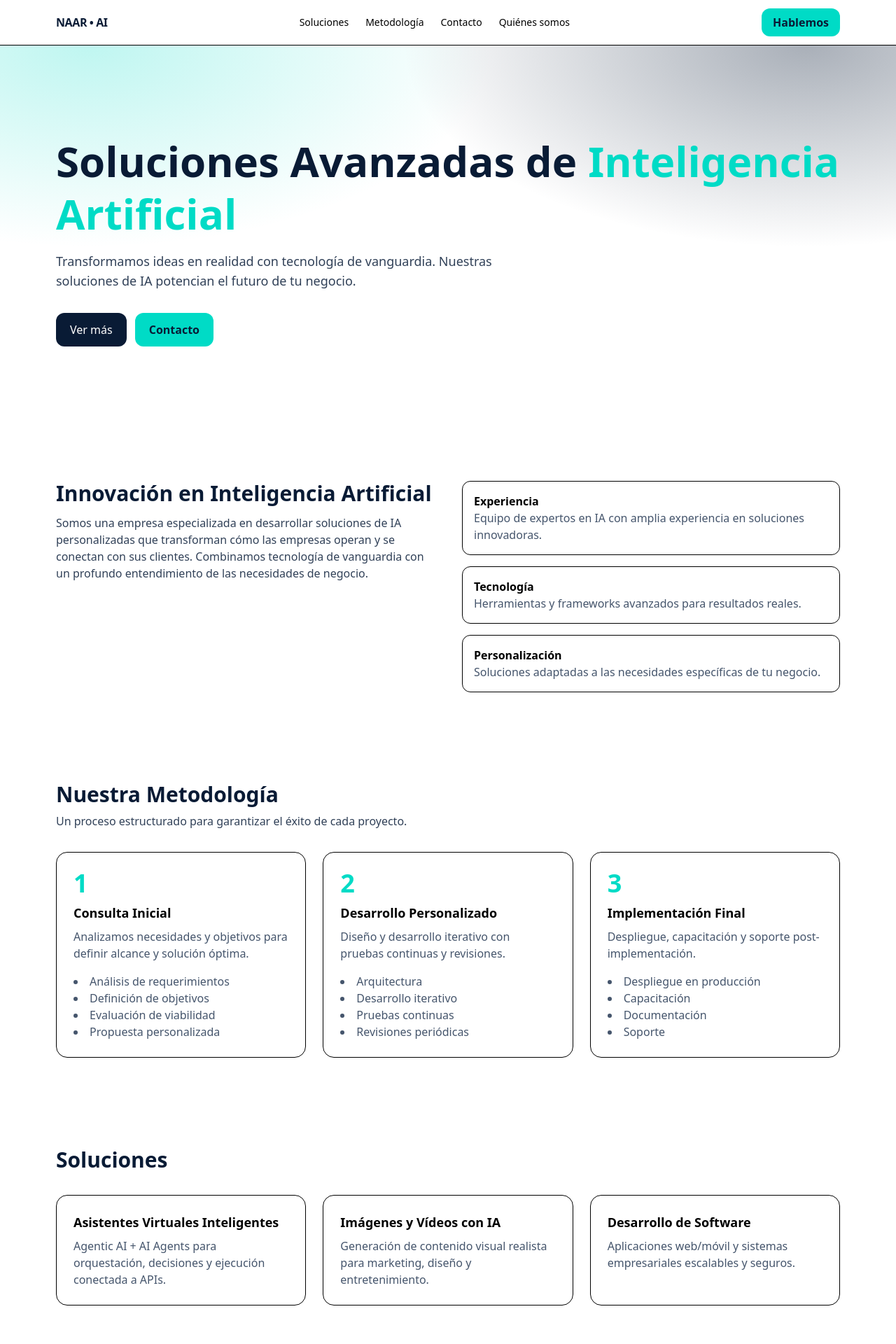
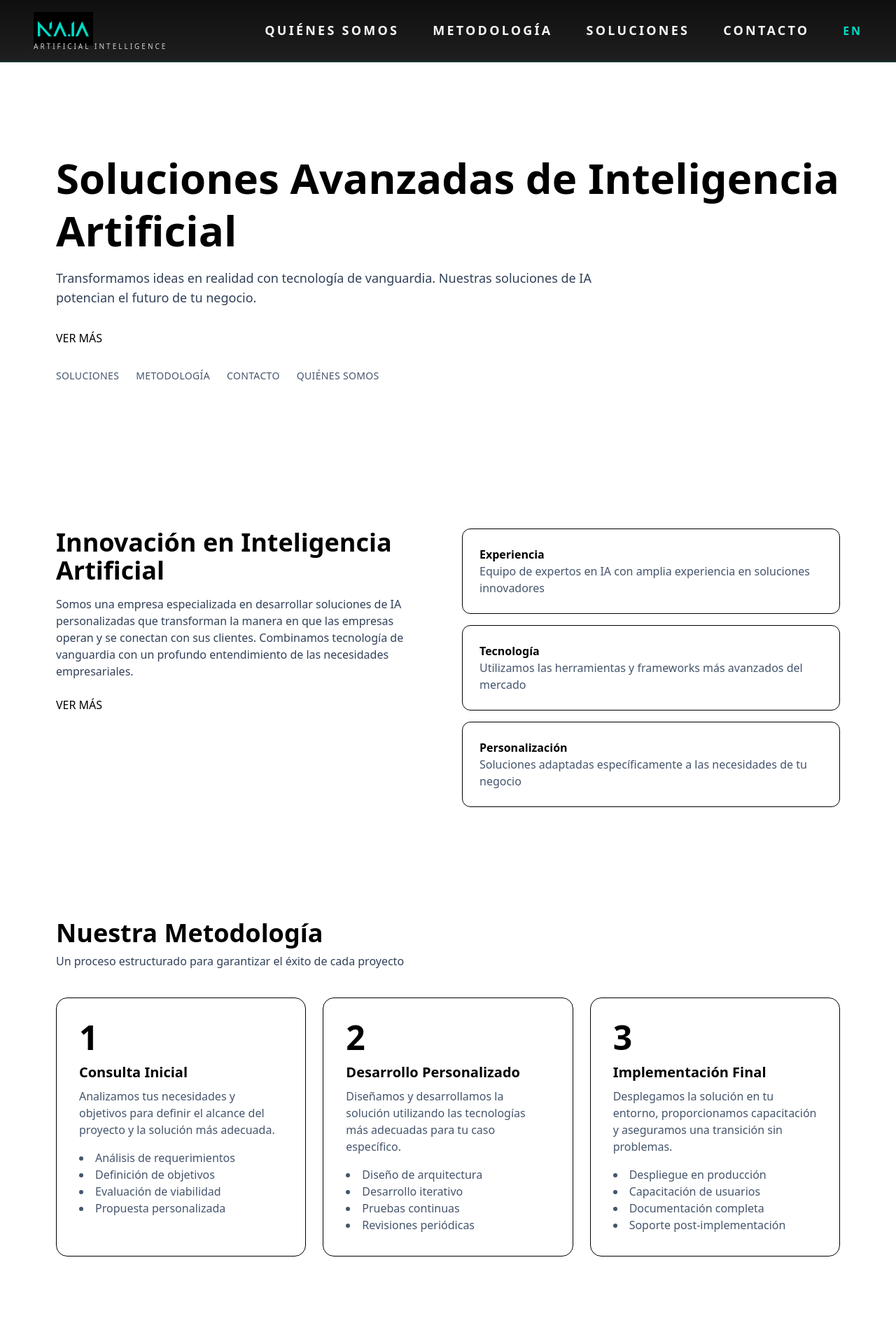
Before and after one commit to robertofdzb10/NAAR-AI-WEB, a React (Vite) app: page / in a window 1280 px wide. Shown: the top 1920 px of the page at 70% size. Built offline with nearby package versions, Linux system fonts and the light colour scheme.

Commit message:
Intial Navbar

```diff
--- a/src/index.css
+++ b/src/index.css
@@ -1,25 +1,61 @@
 @import "tailwindcss";
 
-:root {
-  --color-primary: #091b35; /* azul profundo */
-  --color-secondary: #00dbc6; /* turquesa */
-  --color-secondary-light: #9bdbe7; /* azul claro */
-  --color-background: #ffffff;
-  --color-foreground: #0b1220;
+html, body, #root {
+  margin: 0;
+  padding: 0;
+  width: 100%;
 }
 
-* { box-sizing: border-box; }
-html, body, #root { height: 100%; }
+:root {
+  --color-primary: #091b35;
+  --color-secondary: #00dbc6;
+  --color-background: #0a0a0a;
+  --color-foreground: #f8fafc;
+}
 
-/* Utilidades */
-.bg-primary { background-color: var(--color-primary); }
-.text-primary { color: var(--color-primary); }
-.bg-secondary { background-color: var(--color-secondary); }
-.text-secondary { color: var(--color-secondary); }
-.bg-secondary-light { background-color: var(--color-secondary-light); }
+/* NAVBAR */
+.navbar {
+  background: linear-gradient(180deg, rgba(0, 0, 0, 0.94) 0%, rgba(0, 0, 0, 0.88) 100%);
+  border-bottom: 1px solid rgba(0, 219, 198, 0.18);
+  box-shadow: inset 0 -1px 0 0 rgba(0, 219, 198, 0.1);
+}
 
-/* Gradiente hero */
-.hero-bg {
-  background: radial-gradient(60rem 30rem at 10% 0%, rgba(0,219,198,0.25), transparent 60%),
-              radial-gradient(60rem 30rem at 90% 0%, rgba(9,27,53,0.35), transparent 60%);
+/* Menú centrado */
+.nav-center {
+  gap: 112px;
 }
+
+/* Ítems del menú */
+.nav-item {
+  text-transform: uppercase;
+  letter-spacing: 0.18em;
+  color: rgba(255, 255, 255, 0.96);
+  font-weight: 600;
+  font-size: 18px;
+  line-height: 1;
+  text-decoration: none;
+  transition: color 0.2s ease, text-decoration-color 0.2s ease;
+}
+
+.nav-item:hover {
+  color: var(--color-secondary);
+  text-decoration-thickness: 2px;
+  text-underline-offset: 8px;
+  text-decoration-color: var(--color-secondary);
+}
+
+/* Idioma */
+.lang-pill {
+  color: var(--color-secondary);
+  text-transform: uppercase;
+  font-weight: 700;
+  letter-spacing: 0.18em;
+  font-size: 16px;
+}
+
+/* Caption bajo el logo */
+.logo-caption {
+  font-size: 10px;
+  letter-spacing: 0.3em;
+  color: rgba(255, 255, 255, 0.8);
+}
--- a/src/sections/About.jsx
+++ b/src/sections/About.jsx
@@ -1,27 +1,31 @@
 export default function About() {
   return (
     <section id="quienes" className="bg-white">
-      <div className="max-w-6xl mx-auto px-4 py-16 grid md:grid-cols-2 gap-10">
+      <div className="max-w-6xl mx-auto px-4 py-20 grid md:grid-cols-2 gap-10 items-start">
         <div>
-          <h2 className="text-2xl md:text-3xl font-bold text-primary">Innovación en Inteligencia Artificial</h2>
-          <p className="mt-3 text-slate-700">
-            Somos una empresa especializada en desarrollar soluciones de IA personalizadas que transforman cómo las
-            empresas operan y se conectan con sus clientes. Combinamos tecnología de vanguardia con un profundo
-            entendimiento de las necesidades de negocio.
+          <h2 className="text-3xl md:text-4xl font-bold text-primary">Innovación en Inteligencia Artificial</h2>
+          <p className="mt-4 text-slate-700">
+            Somos una empresa especializada en desarrollar soluciones de IA personalizadas que
+            transforman la manera en que las empresas operan y se conectan con sus clientes.
+            Combinamos tecnología de vanguardia con un profundo entendimiento de las
+            necesidades empresariales.
           </p>
+          <div className="mt-6">
+            <a href="#metodologia" className="btn-primary uppercase">Ver más</a>
+          </div>
         </div>
         <ul className="grid gap-4">
-          <li className="p-4 rounded-xl border">
+          <li className="p-6 rounded-xl border">
             <p className="font-semibold">Experiencia</p>
-            <p className="text-slate-600">Equipo de expertos en IA con amplia experiencia en soluciones innovadoras.</p>
+            <p className="text-slate-600">Equipo de expertos en IA con amplia experiencia en soluciones innovadores</p>
           </li>
-          <li className="p-4 rounded-xl border">
+          <li className="p-6 rounded-xl border">
             <p className="font-semibold">Tecnología</p>
-            <p className="text-slate-600">Herramientas y frameworks avanzados para resultados reales.</p>
+            <p className="text-slate-600">Utilizamos las herramientas y frameworks más avanzados del mercado</p>
           </li>
-          <li className="p-4 rounded-xl border">
+          <li className="p-6 rounded-xl border">
             <p className="font-semibold">Personalización</p>
-            <p className="text-slate-600">Soluciones adaptadas a las necesidades específicas de tu negocio.</p>
+            <p className="text-slate-600">Soluciones adaptadas específicamente a las necesidades de tu negocio</p>
           </li>
         </ul>
       </div>
--- a/src/sections/Hero.jsx
+++ b/src/sections/Hero.jsx
@@ -12,12 +12,18 @@ export default function Hero() {
         >
           Soluciones Avanzadas de <span className="text-secondary">Inteligencia Artificial</span>
         </motion.h1>
-        <p className="mt-4 max-w-2xl text-base md:text-lg text-slate-700">
-          Transformamos ideas en realidad con tecnología de vanguardia. Nuestras soluciones de IA potencian el futuro de tu negocio.
+        <p className="mt-4 max-w-3xl text-base md:text-lg text-slate-700">
+          Transformamos ideas en realidad con tecnología de vanguardia.
+          Nuestras soluciones de IA potencian el futuro de tu negocio.
         </p>
         <div className="mt-8 flex gap-3">
-          <a href="#soluciones" className="bg-primary text-white px-5 py-3 rounded-xl">Ver más</a>
-          <a href="#contacto" className="bg-secondary text-primary px-5 py-3 rounded-xl font-semibold">Contacto</a>
+          <a href="#soluciones" className="btn-primary uppercase">Ver más</a>
+        </div>
+        <div className="mt-8 text-sm uppercase tracking-wide flex gap-6 text-slate-600">
+          <a href="#soluciones" className="hover:text-secondary">Soluciones</a>
+          <a href="#metodologia" className="hover:text-secondary">Metodología</a>
+          <a href="#contacto" className="hover:text-secondary">Contacto</a>
+          <a href="#quienes" className="hover:text-secondary">Quiénes somos</a>
         </div>
       </div>
     </section>
--- a/src/sections/Methodology.jsx
+++ b/src/sections/Methodology.jsx
@@ -2,34 +2,34 @@ const steps = [
   {
     n: '1',
     title: 'Consulta Inicial',
-    desc: 'Analizamos necesidades y objetivos para definir alcance y solución óptima.',
+    desc: 'Analizamos tus necesidades y objetivos para definir el alcance del proyecto y la solución más adecuada.',
     bullets: ['Análisis de requerimientos', 'Definición de objetivos', 'Evaluación de viabilidad', 'Propuesta personalizada']
   },
   {
     n: '2',
     title: 'Desarrollo Personalizado',
-    desc: 'Diseño y desarrollo iterativo con pruebas continuas y revisiones.',
-    bullets: ['Arquitectura', 'Desarrollo iterativo', 'Pruebas continuas', 'Revisiones periódicas']
+    desc: 'Diseñamos y desarrollamos la solución utilizando las tecnologías más adecuadas para tu caso específico.',
+    bullets: ['Diseño de arquitectura', 'Desarrollo iterativo', 'Pruebas continuas', 'Revisiones periódicas']
   },
   {
     n: '3',
     title: 'Implementación Final',
-    desc: 'Despliegue, capacitación y soporte post-implementación.',
-    bullets: ['Despliegue en producción', 'Capacitación', 'Documentación', 'Soporte']
+    desc: 'Desplegamos la solución en tu entorno, proporcionamos capacitación y aseguramos una transición sin problemas.',
+    bullets: ['Despliegue en producción', 'Capacitación de usuarios', 'Documentación completa', 'Soporte post-implementación']
   }
 ]
 
 export default function Methodology() {
   return (
     <section id="metodologia" className="bg-white">
-      <div className="max-w-6xl mx-auto px-4 py-16">
-        <h2 className="text-2xl md:text-3xl font-bold text-primary">Nuestra Metodología</h2>
-        <p className="mt-2 text-slate-700">Un proceso estructurado para garantizar el éxito de cada proyecto.</p>
-        <div className="mt-8 grid md:grid-cols-3 gap-6">
+      <div className="max-w-6xl mx-auto px-4 py-20">
+        <h2 className="text-3xl md:text-4xl font-bold text-primary">Nuestra Metodología</h2>
+        <p className="mt-2 text-slate-700">Un proceso estructurado para garantizar el éxito de cada proyecto</p>
+        <div className="mt-10 grid md:grid-cols-3 gap-6">
           {steps.map(s => (
-            <article key={s.n} className="p-6 rounded-2xl border">
-              <div className="text-secondary font-black text-4xl">{s.n}</div>
-              <h3 className="mt-2 font-semibold text-lg">{s.title}</h3>
+            <article key={s.n} className="p-8 rounded-2xl border">
+              <div className="text-secondary font-black text-5xl leading-none">{s.n}</div>
+              <h3 className="mt-3 font-semibold text-xl whitespace-pre-line">{s.title}</h3>
               <p className="mt-2 text-slate-600">{s.desc}</p>
               <ul className="mt-4 list-disc list-inside text-slate-600">
                 {s.bullets.map(b => <li key={b}>{b}</li>)}
--- a/src/sections/Solutions.jsx
+++ b/src/sections/Solutions.jsx
@@ -1,28 +1,34 @@
 const cards = [
   {
     title: 'Asistentes Virtuales Inteligentes',
-    desc: 'Agentic AI + AI Agents para orquestación, decisiones y ejecución conectada a APIs.',
+    desc: 'Combinamos "Agentic AI" para toma de decisiones autónomas y razonamiento avanzado con "AI Agents" para conectar con APIs y realizar tareas prácticas. Estos asistentes virtuales pueden automatizar procesos complejos, tomar decisiones basadas en datos y ejecutar acciones en tiempo real.',
+    bullets: ['Toma de decisiones autónoma basada en objetivos', 'Integración con múltiples sistemas y APIs', 'Aprendizaje continuo y adaptación']
   },
   {
     title: 'Imágenes y Vídeos con IA',
-    desc: 'Generación de contenido visual realista para marketing, diseño y entretenimiento.',
+    desc: 'Utilizamos tecnología de vanguardia para crear imágenes y vídeos realistas con IA, generando contenido visual de alta calidad para marketing, entretenimiento y diseño.'
   },
   {
     title: 'Desarrollo de Software',
-    desc: 'Aplicaciones web/móvil y sistemas empresariales escalables y seguros.',
+    desc: 'Creamos soluciones digitales adaptadas a las necesidades de tu negocio. Desde aplicaciones web y móviles hasta sistemas empresariales, diseñamos software escalable, seguro y fácil'
   },
 ]
 
 export default function Solutions() {
   return (
     <section id="soluciones" className="bg-white">
-      <div className="max-w-6xl mx-auto px-4 py-16">
-        <h2 className="text-2xl md:text-3xl font-bold text-primary">Soluciones</h2>
-        <div className="mt-8 grid md:grid-cols-3 gap-6">
+      <div className="max-w-6xl mx-auto px-4 py-20">
+        <h2 className="sr-only">Soluciones</h2>
+        <div className="grid md:grid-cols-3 gap-6">
           {cards.map(c => (
-            <article key={c.title} className="p-6 rounded-2xl border hover:shadow-sm transition">
-              <h3 className="font-semibold text-lg">{c.title}</h3>
-              <p className="mt-2 text-slate-600">{c.desc}</p>
+            <article key={c.title} className="p-8 rounded-2xl border hover:shadow-sm transition">
+              <h3 className="font-semibold text-xl whitespace-pre-line">{c.title}</h3>
+              <p className="mt-3 text-slate-600">{c.desc}</p>
+              {c.bullets && (
+                <ul className="mt-4 list-disc list-inside text-slate-600">
+                  {c.bullets.map(b => <li key={b}>{b}</li>)}
+                </ul>
+              )}
             </article>
           ))}
         </div>
--- a/src/shared/Navbar.jsx
+++ b/src/shared/Navbar.jsx
@@ -1,24 +1,100 @@
+// ──────────────────────────────────────────────────────────────────────────────
+// src/shared/Navbar.jsx
+// ──────────────────────────────────────────────────────────────────────────────
+
+import { useState } from "react";
+import logoUrl from "../assets/naar-logo-dark.png";
+
 export default function Navbar() {
   const items = [
-    { href: '#soluciones', label: 'Soluciones' },
-    { href: '#metodologia', label: 'Metodología' },
-    { href: '#contacto', label: 'Contacto' },
-    { href: '#quienes', label: 'Quiénes somos' },
-  ]
+    { href: "#quienes", label: "QUIÉNES SOMOS" },
+    { href: "#metodologia", label: "METODOLOGÍA" },
+    { href: "#soluciones", label: "SOLUCIONES" },
+    { href: "#contacto", label: "CONTACTO" },
+  ];
+
+  const [open, setOpen] = useState(false);
 
   return (
-    <header className="sticky top-0 z-50 bg-white/80 backdrop-blur border-b">
-      <nav className="max-w-6xl mx-auto px-4 py-3 flex items-center justify-between">
-        <a href="#" className="font-extrabold tracking-tight text-primary">NAAR • AI</a>
-        <ul className="hidden md:flex gap-6 text-sm">
-          {items.map(it => (
-            <li key={it.href}>
-              <a href={it.href} className="hover:text-secondary transition-colors">{it.label}</a>
+    <header className="sticky top-0 z-50 navbar backdrop-blur w-full">
+      {/* ⚙️ Cambiamos max-w-[1440px] por full width */}
+      <nav className="w-full px-12 h-[88px] flex items-center justify-between">
+        {/* Izquierda: logo pegado al borde */}
+        <a href="#" className="flex flex-col items-start leading-none">
+          <img
+            src={logoUrl}
+            alt="NAAR - Artificial Intelligence"
+            className="h-12 w-auto"
+          />
+          <div className="logo-caption -mt-1">ARTIFICIAL INTELLIGENCE</div>
+        </a>
+
+        {/* Derecha: menú + idioma pegados al borde derecho */}
+        <div className="hidden md:flex items-center gap-12">
+          <ul className="flex items-center gap-12">
+            {items.map((it) => (
+              <li key={it.href}>
+                <a href={it.href} className="nav-item">
+                  {it.label}
+                </a>
+              </li>
+            ))}
+          </ul>
+          <a href="#" className="lang-pill">
+            EN
+          </a>
+        </div>
+
+        {/* Mobile */}
+        <button
+          className="md:hidden"
+          aria-label="Abrir menú"
+          onClick={() => setOpen((v) => !v)}
+        >
+          <svg
+            width="26"
+            height="26"
+            viewBox="0 0 24 24"
+            fill="none"
+            xmlns="http://www.w3.org/2000/svg"
+          >
+            <path
+              d="M3 6h18M3 12h18M3 18h18"
+              stroke="#fff"
+              strokeWidth="2"
+              strokeLinecap="round"
+            />
+          </svg>
+        </button>
+      </nav>
+
+      {/* Menú móvil */}
+      {open && (
+        <div className="md:hidden border-t border-white/10 bg-black/95">
+          <ul className="w-full px-12 py-4 grid gap-3">
+            {items.map((it) => (
+              <li key={it.href}>
+                <a
+                  href={it.href}
+                  className="nav-item block py-2"
+                  onClick={() => setOpen(false)}
+                >
+                  {it.label}
+                </a>
+              </li>
+            ))}
+            <li>
+              <a
+                href="#"
+                className="lang-pill block py-2"
+                onClick={() => setOpen(false)}
+              >
+                EN
+              </a>
             </li>
-          ))}
-        </ul>
-        <a href="#contacto" className="md:inline-block hidden bg-secondary text-primary font-semibold px-4 py-2 rounded-xl">Hablemos</a>
-      </nav>
+          </ul>
+        </div>
+      )}
     </header>
-  )
+  );
 }
```
Also changed, not shown: index.html (+30 -0 lines), package.json (+6 -7 lines), src/sections/Contact.jsx (+61 -11 lines), src/assets/naar-logo-dark.png (added), 1 other file (tests, documents, lock files or other folders).
